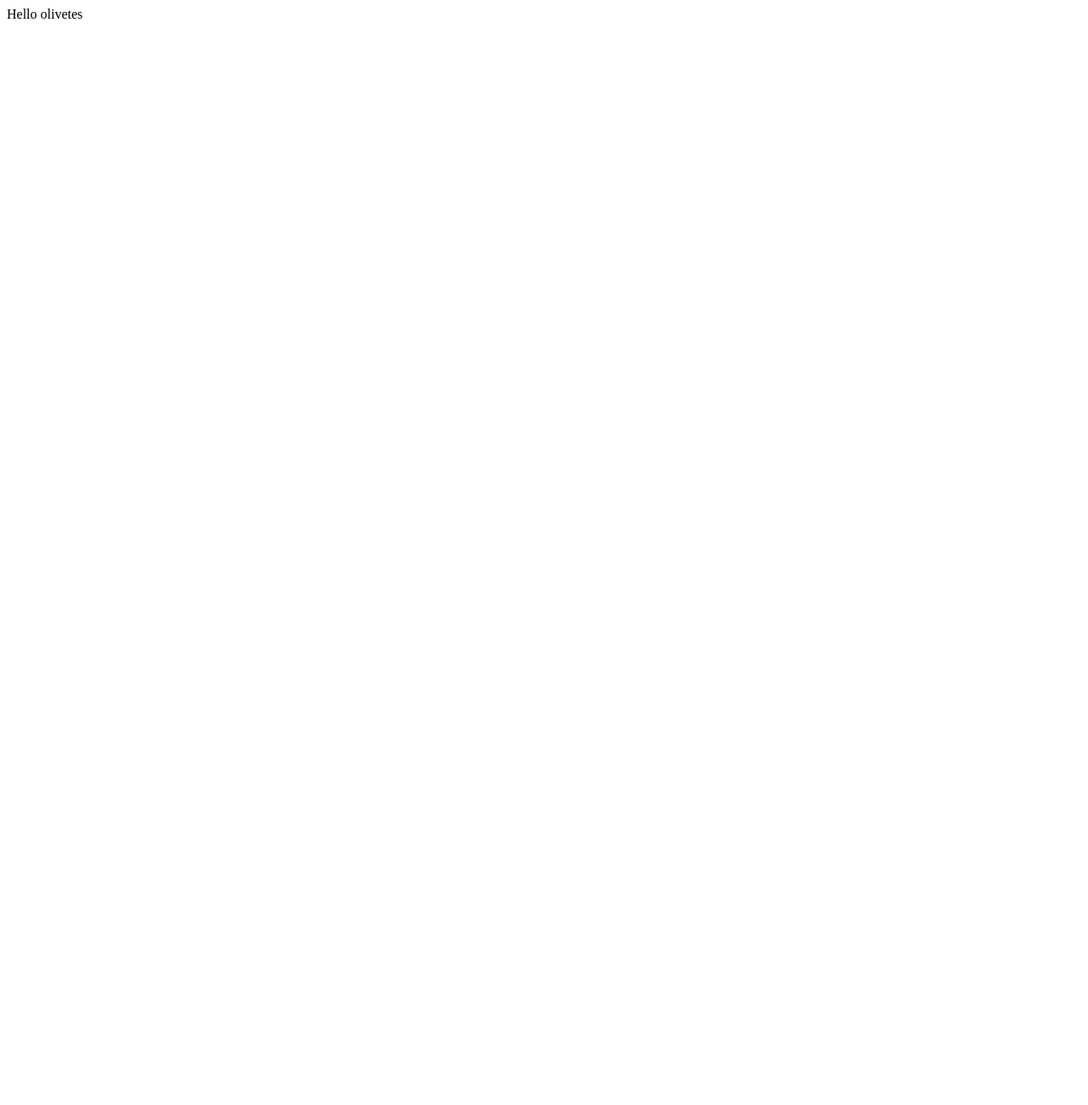
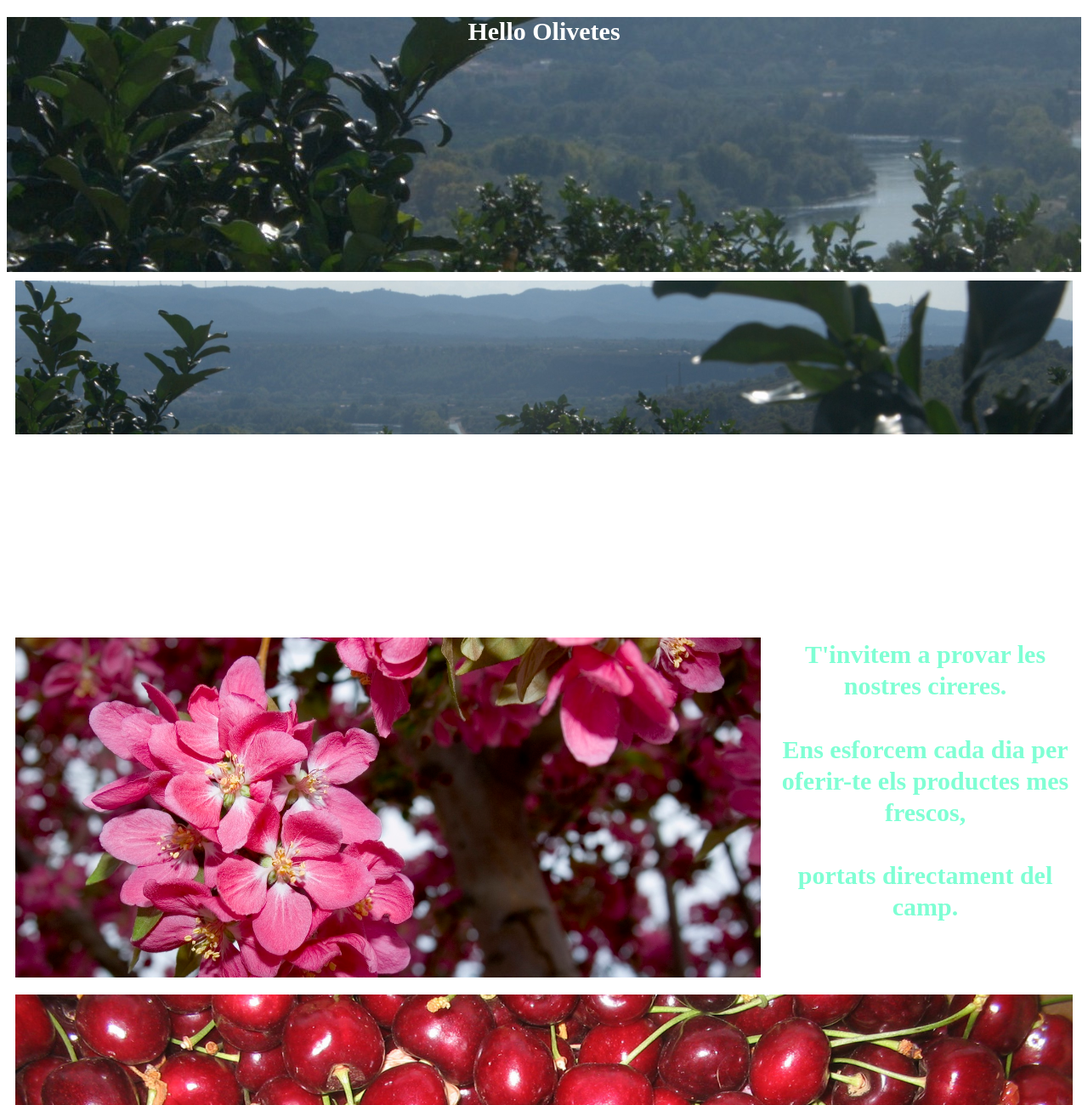
Before and after one commit to TwikiTuki/TwikiTuki.github.io, a plain HTML site: page index.html in a window 1280 px wide. Shown: the top 1300 px of the page at 85% size. Before the commit the page ends 800 px from the top, so only its background shows below. Drawn offline with Linux system fonts and the light colour scheme.

Commit message:
First commit

```diff
--- a/index.html
+++ b/index.html
@@ -1 +1,120 @@
-Hello olivetes
+<!DOCTYPE html>
+<html>
+  <head>
+
+    <meta http-equiv="Cache-Control" content="no-cache, no-store, must-revalidate" />
+    <meta http-equiv="Pragma" content="no-cache" />
+    <meta http-equiv="Expires" content="0" />
+    <title>index</title>
+    <link rel="stylesheet" href="styles.css">
+    <style media="screen">
+
+      img.mid{
+        width:50%;
+      }
+      img.big{
+        width: 100%;
+      }
+      div.text.mid{
+          width: 50%
+      }
+      div.text.big{
+        with: 100%;
+      }
+
+      div.img, div.text{
+        margin:10px;
+      }
+
+      div.text{
+        color: Aquamarine;
+        font-size: 30px;
+        font-weight: bold;
+        text-align: center;
+        vertical-align: middle;
+
+        margin-top: auto;
+        margin-bottom: auto;
+
+      }
+      div.img{
+        overflow: hidden;
+      }
+
+      div.text, div.img{
+          height: 400px;
+      }
+
+      div.flex{
+        display: flex;
+      }
+
+
+      div.heading{
+
+        background-image: url('images/vista-corped3.jpg');
+        height: 300px;
+
+      }
+
+      p.center{
+
+        margin-top: auto;
+        margin-bottom: auto;
+        vertical-align: middle;
+        display: inline
+      }
+
+      h1{
+
+        vertical-align: middle;
+        display: inline
+
+        margin-top: auto;
+        margin-bottom: auto;
+        text-align: center;
+
+        color: white;
+        font-size: 30px;
+        font-weight: bold;
+      }
+
+    </style>
+  </head>
+
+  <body>
+
+    <div class="main">
+      <div class="heading">
+          <h1> Hello Olivetes </h1>
+      </div>
+
+
+      <div class="img">
+        <img class="big" src="images/vista-corped2.jpg" alt="">
+      </div>
+
+      <div class="flex">
+        <div class="img">
+          <img class="big" src="images/cherry-flower-l-1598x1062.jpg" alt="">
+        </div>
+        <div class="text mid">
+          <p class="center">
+          T'invitem a provar les nostres cireres.</br></br>
+          Ens esforcem cada dia per oferir-te els productes mes frescos,</br></br>
+          portats directament del camp.
+          </p>
+        </div>
+      </div>
+
+      <div class="img">
+        <img class="big" src="images/cherries-l.jpg" alt="">
+      </div>
+
+    </div>
+
+
+
+    </div>
+  </body>
+</html>
--- /dev/null
+++ b/styles.css
@@ -0,0 +1,25 @@
+
+
+body{
+}
+.container, .footer{
+  opacity: 0.7;
+  width: 50%;
+  margin-left: auto;
+  margin-right: auto;
+
+  text-align:center;
+  border-radius: 7px;
+}
+
+
+.footer{
+  margin-top: 20px;
+  position: absolute;
+  margin-left: auto;
+  margin-right: auto;
+  bottom: 5px
+}
+
+.main{
+}
```
Also changed, not shown: images/cherries-l.jpg (added), images/cherry-flower-l-1598x1062.jpg (added), images/cherry-flowers-l-1598x1062.jpg (added), images/cherry-full-2048x1536.jpg (added), images/cherry-tree-1600x1200-l.jpg (added), images/cherry-xl-1920x1440.jpg (added), images/vista-corped.jpg (added), images/vista-corped2.jpg (added), images/vista-corped3.jpg (added), images/vista.jpg (added), 1 other file.
